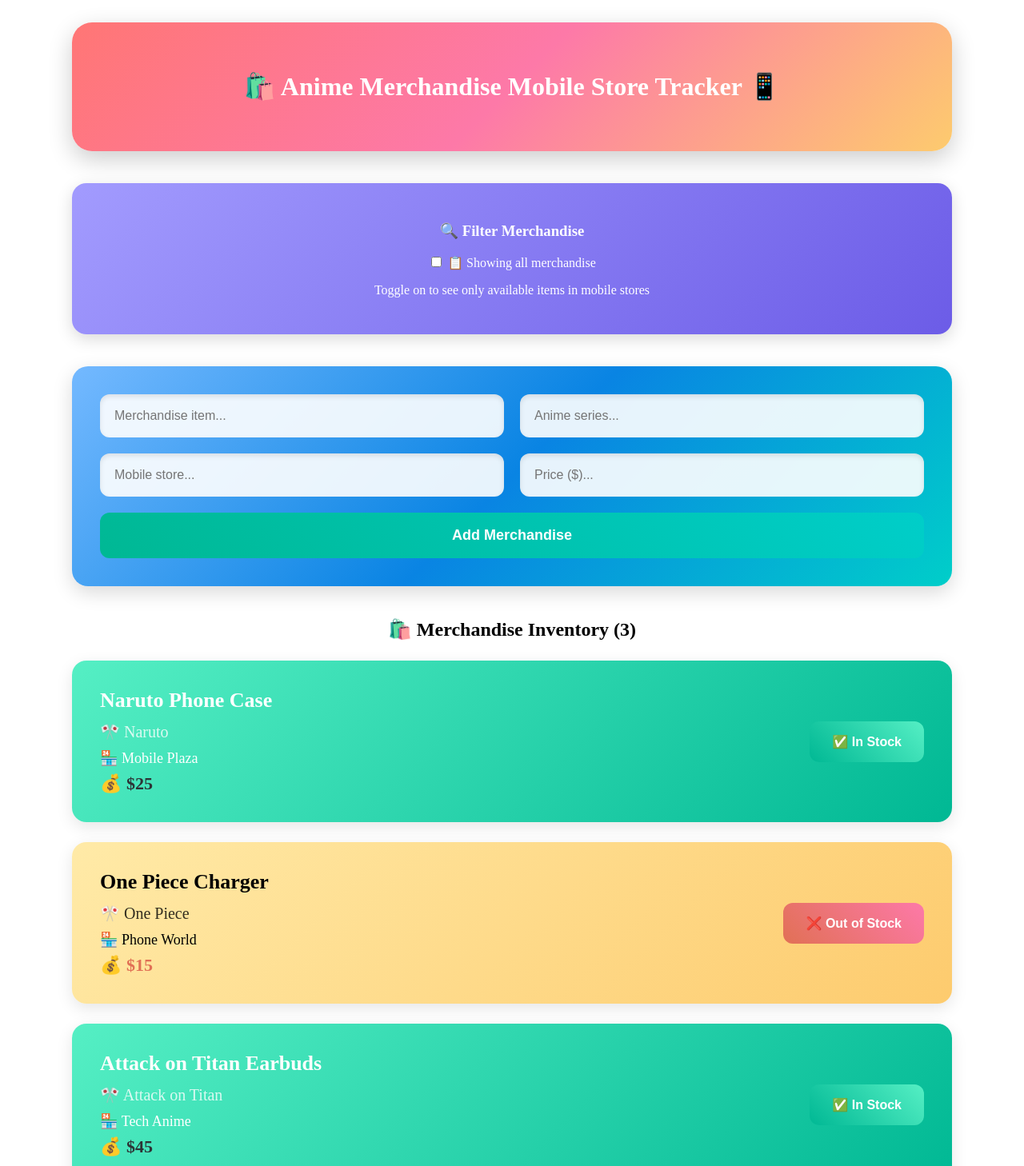
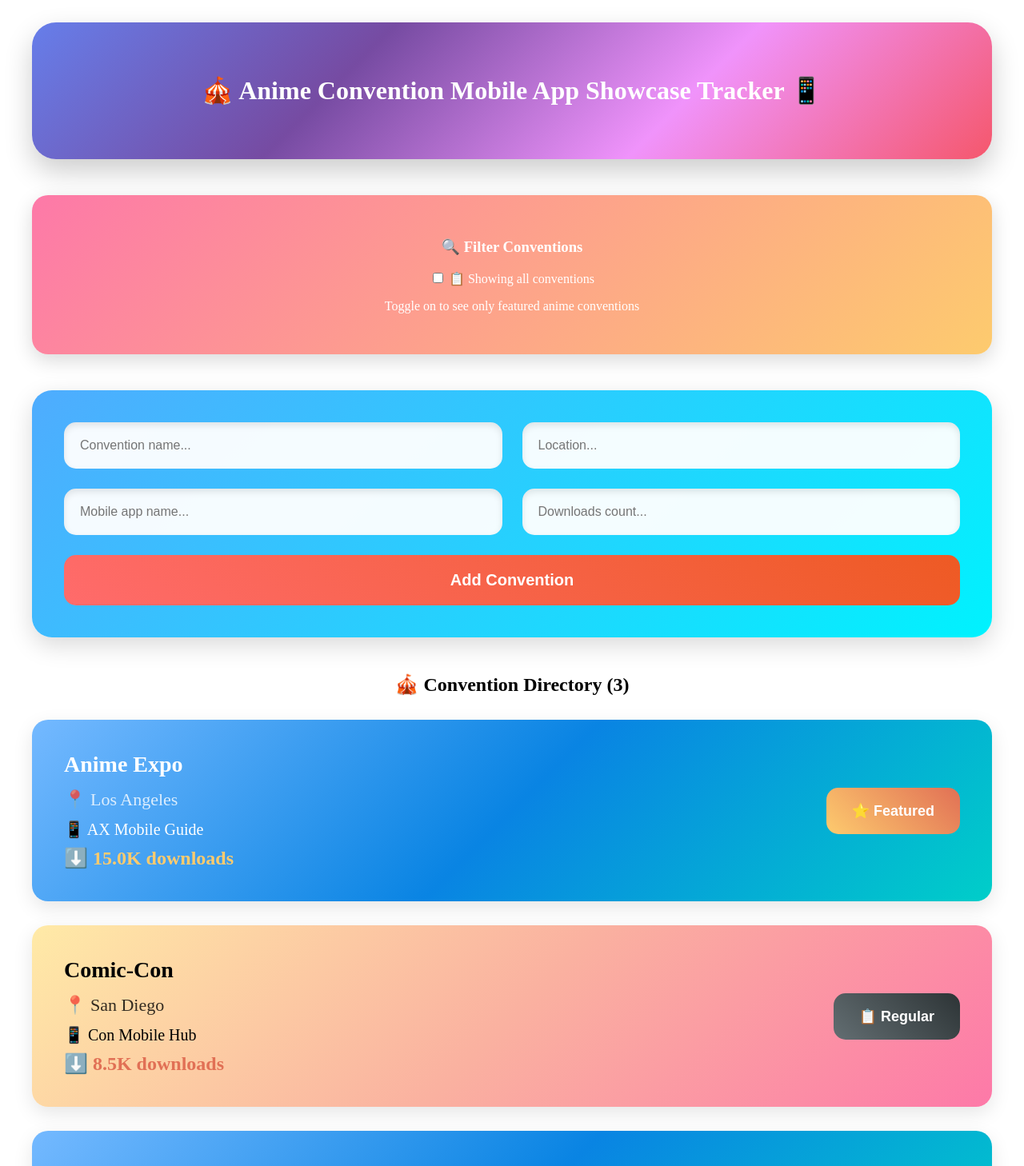
Before and after one commit to Prudhvi-69/workspace, a React (Create React App) app in the folder reactapp/: page / in a window 1280 px wide. Shown: the top 1458 px of the page at 80% size. Built offline with nearby package versions, Linux system fonts and the light colour scheme.

Commit message:
Anime React Project - app-6

```diff
--- a/reactapp/src/App.css
+++ b/reactapp/src/App.css
@@ -1,154 +1,167 @@
 .App {
   text-align: center;
-  max-width: 1100px;
+  max-width: 1200px;
   margin: 0 auto;
   padding: 20px;
 }
 
 .App-header {
-  background: linear-gradient(135deg, #ff7675, #fd79a8, #fdcb6e);
-  padding: 40px;
+  background: linear-gradient(135deg, #667eea, #764ba2, #f093fb, #f5576c);
+  padding: 45px;
   color: white;
-  border-radius: 25px;
-  margin-bottom: 40px;
-  box-shadow: 0 10px 30px rgba(0,0,0,0.2);
+  border-radius: 30px;
+  margin-bottom: 45px;
+  box-shadow: 0 15px 35px rgba(0,0,0,0.2);
+  animation: headerGlow 3s ease-in-out infinite alternate;
+}
+
+@keyframes headerGlow {
+  from { box-shadow: 0 15px 35px rgba(0,0,0,0.2); }
+  to { box-shadow: 0 20px 40px rgba(102,126,234,0.4); }
 }
 
 .add-form {
   display: grid;
   grid-template-columns: repeat(2, 1fr);
-  gap: 20px;
-  margin: 40px 0;
-  padding: 35px;
-  background: linear-gradient(135deg, #74b9ff, #0984e3, #00cec9);
-  border-radius: 20px;
-  box-shadow: 0 8px 25px rgba(0,0,0,0.15);
+  gap: 25px;
+  margin: 45px 0;
+  padding: 40px;
+  background: linear-gradient(135deg, #4facfe, #00f2fe);
+  border-radius: 25px;
+  box-shadow: 0 10px 30px rgba(0,0,0,0.15);
 }
 
 .add-form input {
-  padding: 18px;
+  padding: 20px;
   border: none;
-  border-radius: 12px;
+  border-radius: 15px;
   font-size: 16px;
-  box-shadow: inset 0 3px 6px rgba(0,0,0,0.1);
-  background: rgba(255,255,255,0.9);
+  box-shadow: inset 0 4px 8px rgba(0,0,0,0.1);
+  background: rgba(255,255,255,0.95);
+  transition: all 0.3s ease;
+}
+
+.add-form input:focus {
+  transform: translateY(-2px);
+  box-shadow: inset 0 4px 8px rgba(0,0,0,0.1), 0 4px 12px rgba(0,0,0,0.15);
 }
 
 .add-form button {
   grid-column: span 2;
-  padding: 18px 36px;
-  background: linear-gradient(45deg, #00b894, #00cec9);
+  padding: 20px 40px;
+  background: linear-gradient(45deg, #ff6b6b, #ee5a24);
   color: white;
   border: none;
-  border-radius: 12px;
+  border-radius: 15px;
+  cursor: pointer;
+  font-size: 20px;
+  font-weight: bold;
+  transition: all 0.3s ease;
+}
+
+.add-form button:hover {
+  transform: translateY(-4px);
+  box-shadow: 0 8px 25px rgba(0,0,0,0.3);
+}
+
+.convention-list {
+  margin: 45px 0;
+}
+
+.convention-item {
+  display: grid;
+  grid-template-columns: 1fr auto;
+  align-items: center;
+  padding: 40px;
+  margin: 30px 0;
+  border-radius: 20px;
+  background: linear-gradient(135deg, #ffeaa7, #fab1a0, #fd79a8);
+  box-shadow: 0 8px 25px rgba(0,0,0,0.1);
+  transition: all 0.3s ease;
+}
+
+.convention-item:hover {
+  transform: translateY(-5px);
+  box-shadow: 0 15px 35px rgba(0,0,0,0.2);
+}
+
+.convention-item.featured {
+  background: linear-gradient(135deg, #74b9ff, #0984e3, #00cec9);
+  color: white;
+}
+
+.convention-info {
+  text-align: left;
+}
+
+.convention-name {
+  font-weight: bold;
+  font-size: 28px;
+  margin-bottom: 15px;
+}
+
+.convention-location {
+  font-size: 22px;
+  margin-bottom: 12px;
+  opacity: 0.8;
+}
+
+.app-name {
+  font-size: 20px;
+  margin-bottom: 10px;
+}
+
+.download-count {
+  font-size: 24px;
+  font-weight: bold;
+  color: #e17055;
+}
+
+.convention-item.featured .download-count {
+  color: #fdcb6e;
+}
+
+.featured-button {
+  padding: 18px 32px;
+  border: none;
+  border-radius: 15px;
   cursor: pointer;
   font-size: 18px;
   font-weight: bold;
   transition: all 0.3s ease;
 }
 
-.add-form button:hover {
-  transform: translateY(-3px);
-  box-shadow: 0 6px 20px rgba(0,0,0,0.25);
-}
-
-.merch-list {
-  margin: 40px 0;
-}
-
-.merch-item {
-  display: grid;
-  grid-template-columns: 1fr auto;
-  align-items: center;
-  padding: 35px;
-  margin: 25px 0;
-  border-radius: 18px;
-  background: linear-gradient(135deg, #ffeaa7, #fdcb6e);
-  box-shadow: 0 6px 20px rgba(0,0,0,0.1);
-  transition: transform 0.2s ease;
-}
-
-.merch-item:hover {
-  transform: translateY(-2px);
-}
-
-.merch-item.in-stock {
-  background: linear-gradient(135deg, #55efc4, #00b894);
+.featured-button.featured {
+  background: linear-gradient(45deg, #fdcb6e, #e17055);
   color: white;
 }
 
-.merch-info {
-  text-align: left;
-}
-
-.item-name {
-  font-weight: bold;
-  font-size: 26px;
-  margin-bottom: 12px;
-}
-
-.anime-series {
-  font-size: 20px;
-  margin-bottom: 10px;
-  opacity: 0.8;
-}
-
-.store-info {
-  font-size: 18px;
-  margin-bottom: 8px;
-}
-
-.price-tag {
-  font-size: 22px;
-  font-weight: bold;
-  color: #e17055;
-}
-
-.merch-item.in-stock .price-tag {
-  color: #2d3436;
-}
-
-.stock-button {
-  padding: 16px 28px;
-  border: none;
-  border-radius: 12px;
-  cursor: pointer;
-  font-size: 16px;
-  font-weight: bold;
-  transition: all 0.2s ease;
-}
-
-.stock-button.in-stock {
-  background: linear-gradient(45deg, #00b894, #55efc4);
-  color: white;
-}
-
-.stock-button.out-of-stock {
-  background: linear-gradient(45deg, #e17055, #fd79a8);
+.featured-button.regular {
+  background: linear-gradient(45deg, #636e72, #2d3436);
   color: white;
 }
 
 .toggle-section {
-  margin: 40px 0;
-  padding: 30px;
-  background: linear-gradient(135deg, #a29bfe, #6c5ce7);
-  border-radius: 18px;
+  margin: 45px 0;
+  padding: 35px;
+  background: linear-gradient(135deg, #fd79a8, #fdcb6e);
+  border-radius: 20px;
   color: white;
-  box-shadow: 0 6px 20px rgba(0,0,0,0.15);
+  box-shadow: 0 8px 25px rgba(0,0,0,0.15);
 }
 
 .counter-section {
-  margin: 40px 0;
-  padding: 40px;
-  background: linear-gradient(135deg, #fd79a8, #e84393, #a29bfe);
-  border-radius: 18px;
+  margin: 45px 0;
+  padding: 45px;
+  background: linear-gradient(135deg, #a29bfe, #6c5ce7, #fd79a8);
+  border-radius: 20px;
   color: white;
-  box-shadow: 0 8px 25px rgba(0,0,0,0.2);
+  box-shadow: 0 10px 30px rgba(0,0,0,0.2);
 }
 
-.no-merchandise {
-  padding: 80px;
+.no-conventions {
+  padding: 90px;
   color: #636e72;
   font-style: italic;
-  font-size: 26px;
+  font-size: 28px;
 }
--- a/reactapp/src/App.js
+++ b/reactapp/src/App.js
@@ -1,99 +1,98 @@
 import React, { useState } from 'react';
-import MerchList from './components/MerchList';
-import StoreCounter from './components/StoreCounter';
-import StockToggle from './components/StockToggle';
+import ConventionList from './components/ConventionList';
+import AppCounter from './components/AppCounter';
+import EventToggle from './components/EventToggle';
 import './App.css';
 
 function App() {
-  const [merchandise, setMerchandise] = useState([
-    { id: 1, item: 'Naruto Phone Case', anime: 'Naruto', store: 'Mobile Plaza', price: 25, inStock: true },
-    { id: 2, item: 'One Piece Charger', anime: 'One Piece', store: 'Phone World', price: 15, inStock: false },
-    { id: 3, item: 'Attack on Titan Earbuds', anime: 'Attack on Titan', store: 'Tech Anime', price: 45, inStock: true }
+  const [conventions, setConventions] = useState([
+    { id: 1, name: 'Anime Expo', location: 'Los Angeles', app: 'AX Mobile Guide', downloads: 15000, featured: true },
+    { id: 2, name: 'Comic-Con', location: 'San Diego', app: 'Con Mobile Hub', downloads: 8500, featured: false },
+    { id: 3, name: 'Otakon', location: 'Washington DC', app: 'Otakon Connect', downloads: 12000, featured: true }
   ]);
 
-  const [newItem, setNewItem] = useState('');
-  const [newAnime, setNewAnime] = useState('');
-  const [newStore, setNewStore] = useState('');
-  const [newPrice, setNewPrice] = useState('');
-  const [showInStockOnly, setShowInStockOnly] = useState(false);
+  const [newConvention, setNewConvention] = useState('');
+  const [newLocation, setNewLocation] = useState('');
+  const [newApp, setNewApp] = useState('');
+  const [newDownloads, setNewDownloads] = useState('');
+  const [showFeaturedOnly, setShowFeaturedOnly] = useState(false);
 
-  const addMerchandise = (e) => {
+  const addConvention = (e) => {
     e.preventDefault();
-    if (newItem.trim() && newAnime.trim() && newStore.trim() && newPrice.trim()) {
-      const merch = {
+    if (newConvention.trim() && newLocation.trim() && newApp.trim() && newDownloads.trim()) {
+      const convention = {
         id: Date.now(),
-        item: newItem.trim(),
-        anime: newAnime.trim(),
-        store: newStore.trim(),
-        price: parseFloat(newPrice),
-        inStock: false
+        name: newConvention.trim(),
+        location: newLocation.trim(),
+        app: newApp.trim(),
+        downloads: parseInt(newDownloads),
+        featured: false
       };
-      setMerchandise([...merchandise, merch]);
-      setNewItem('');
-      setNewAnime('');
-      setNewStore('');
-      setNewPrice('');
+      setConventions([...conventions, convention]);
+      setNewConvention('');
+      setNewLocation('');
+      setNewApp('');
+      setNewDownloads('');
     }
   };
 
-  const toggleStock = (id) => {
-    setMerchandise(merchandise.map(merch =>
-      merch.id === id ? { ...merch, inStock: !merch.inStock } : merch
+  const toggleFeatured = (id) => {
+    setConventions(conventions.map(conv =>
+      conv.id === id ? { ...conv, featured: !conv.featured } : conv
     ));
   };
 
-  const filteredMerchandise = showInStockOnly
-    ? merchandise.filter(merch => merch.inStock)
-    : merchandise;
+  const filteredConventions = showFeaturedOnly
+    ? conventions.filter(conv => conv.featured)
+    : conventions;
 
   return (
     <div className="App">
       <header className="App-header">
-        <h1>🛍️ Anime Merchandise Mobile Store Tracker 📱</h1>
+        <h1>🎪 Anime Convention Mobile App Showcase Tracker 📱</h1>
       </header>
 
       <main>
-        <StockToggle
-          showInStockOnly={showInStockOnly}
-          onToggle={() => setShowInStockOnly(!showInStockOnly)}
+        <EventToggle
+          showFeaturedOnly={showFeaturedOnly}
+          onToggle={() => setShowFeaturedOnly(!showFeaturedOnly)}
         />
 
-        <form onSubmit={addMerchandise} className="add-form">
+        <form onSubmit={addConvention} className="add-form">
           <input
             type="text"
-            placeholder="Merchandise item..."
-            value={newItem}
-            onChange={(e) => setNewItem(e.target.value)}
+            placeholder="Convention name..."
+            value={newConvention}
+            onChange={(e) => setNewConvention(e.target.value)}
           />
           <input
             type="text"
-            placeholder="Anime series..."
-            value={newAnime}
-            onChange={(e) => setNewAnime(e.target.value)}
+            placeholder="Location..."
+            value={newLocation}
+            onChange={(e) => setNewLocation(e.target.value)}
           />
           <input
             type="text"
-            placeholder="Mobile store..."
-            value={newStore}
-            onChange={(e) => setNewStore(e.target.value)}
+            placeholder="Mobile app name..."
+            value={newApp}
+            onChange={(e) => setNewApp(e.target.value)}
           />
           <input
             type="number"
-            placeholder="Price ($)..."
+            placeholder="Downloads count..."
             min="0"
-            step="0.01"
-            value={newPrice}
-            onChange={(e) => setNewPrice(e.target.value)}
+            value={newDownloads}
+            onChange={(e) => setNewDownloads(e.target.value)}
           />
-          <button type="submit">Add Merchandise</button>
+          <button type="submit">Add Convention</button>
         </form>
 
-        <MerchList
-          merchList={filteredMerchandise}
-          onToggleStock={toggleStock}
+        <ConventionList
+          conventionList={filteredConventions}
+          onToggleFeatured={toggleFeatured}
         />
 
-        <StoreCounter merchCount={merchandise.length} />
+        <AppCounter conventionCount={conventions.length} />
       </main>
     </div>
   );
--- /dev/null
+++ b/reactapp/src/components/AppCounter.js
@@ -0,0 +1,48 @@
+import React, { Component } from 'react';
+
+class AppCounter extends Component {
+  constructor(props) {
+    super(props);
+    this.state = {
+      appInstalls: 0,
+      showStats: true
+    };
+  }
+
+  handleInstall = () => {
+    this.setState(prevState => ({
+      appInstalls: prevState.appInstalls + 1
+    }));
+  };
+
+  toggleStats = () => {
+    this.setState(prevState => ({
+      showStats: !prevState.showStats
+    }));
+  };
+
+  render() {
+    const { conventionCount } = this.props;
+    const { appInstalls, showStats } = this.state;
+
+    return (
+      <div className="counter-section">
+        <h3>📊 Convention Analytics</h3>
+        {showStats && (
+          <div>
+            <p>Total Conventions: <strong>{conventionCount}</strong></p>
+            <p>App Installs: <strong>{appInstalls}</strong></p>
+            <button onClick={this.handleInstall}>
+              📲 Install App: {appInstalls}
+            </button>
+          </div>
+        )}
+        <button onClick={this.toggleStats}>
+          {showStats ? '🙈 Hide Analytics' : '👁️ Show Analytics'}
+        </button>
+      </div>
+    );
+  }
+}
+
+export default AppCounter;
--- /dev/null
+++ b/reactapp/src/components/ConventionList.js
@@ -0,0 +1,40 @@
+import React from 'react';
+
+const ConventionList = ({ conventionList, onToggleFeatured }) => {
+  const formatDownloads = (downloads) => {
+    if (downloads >= 1000) {
+      return `${(downloads / 1000).toFixed(1)}K`;
+    }
+    return downloads.toString();
+  };
+
+  return (
+    <div className="convention-list">
+      <h2>🎪 Convention Directory ({conventionList.length})</h2>
+      {conventionList.length === 0 ? (
+        <div className="no-conventions">No conventions found in directory 🎭</div>
+      ) : (
+        <ul style={{ listStyle: 'none', padding: 0 }}>
+          {conventionList.map(convention => (
+            <li key={convention.id} className={`convention-item ${convention.featured ? 'featured' : ''}`}>
+              <div className="convention-info">
+                <div className="convention-name">{convention.name}</div>
+                <div className="convention-location">📍 {convention.location}</div>
+                <div className="app-name">📱 {convention.app}</div>
+                <div className="download-count">⬇️ {formatDownloads(convention.downloads)} downloads</div>
+              </div>
+              <button
+                className={`featured-button ${convention.featured ? 'featured' : 'regular'}`}
+                onClick={() => onToggleFeatured(convention.id)}
+              >
+                {convention.featured ? '⭐ Featured' : '📋 Regular'}
+              </button>
+            </li>
+          ))}
+        </ul>
+      )}
+    </div>
+  );
+};
+
+export default ConventionList;
--- /dev/null
+++ b/reactapp/src/components/EventToggle.js
@@ -0,0 +1,24 @@
+import React from 'react';
+
+const EventToggle = ({ showFeaturedOnly, onToggle }) => {
+  return (
+    <div className="toggle-section">
+      <h3>🔍 Filter Conventions</h3>
+      <label>
+        <input
+          type="checkbox"
+          checked={showFeaturedOnly}
+          onChange={onToggle}
+        />
+        {showFeaturedOnly ? ' ⭐ Showing featured conventions only' : ' 📋 Showing all conventions'}
+      </label>
+      <p>
+        {showFeaturedOnly
+          ? 'Toggle off to see complete convention directory'
+          : 'Toggle on to see only featured anime conventions'}
+      </p>
+    </div>
+  );
+};
+
+export default EventToggle;
```
Also changed, not shown: 2 other files (tests, documents, lock files or other folders).
